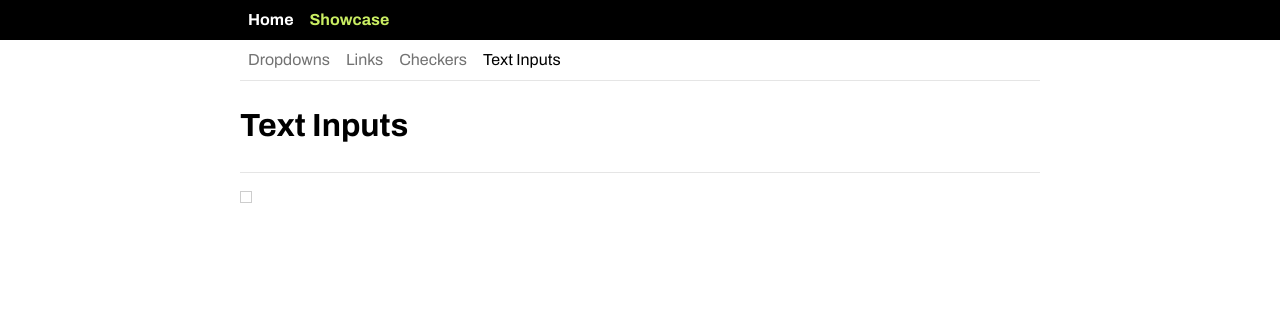
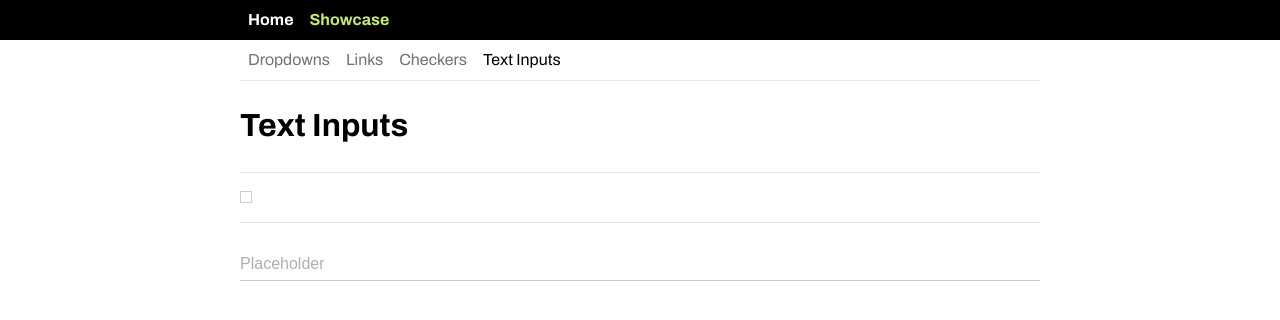
Before and after one commit to kamrade/auto-catalogue, a SvelteKit app: page /showcase/text-inputs in a window 1280 px wide. Shown: the top 320 px of the page. Built offline with nearby package versions, Linux system fonts and the light colour scheme.

Commit message:
TextInput + css components

```diff
--- a/src/lib/components/Button/Button.scss
+++ b/src/lib/components/Button/Button.scss
@@ -50,9 +50,9 @@
 }
 
 :global(.CatButton.CatButton--theme--secondary.CatButton--variant--contained) {
-  --background: var(--bg-control-100);
-  --hoverBackground: var(--bg-control-200);
-  --activeBackground: var(--bg-control-300);
+  --background: var(--bg-control-200);
+  --hoverBackground: var(--bg-control-300);
+  --activeBackground: var(--bg-control-400);
   --borderColor: var(--transparent);
   --color: var(--text-color-base);
   --hoverColor: var(--text-color-base);
--- a/src/lib/components/Button/index.ts
+++ b/src/lib/components/Button/index.ts
@@ -1,2 +1,3 @@
 import Button from './Button.svelte';
 export { Button };
+export * from './Button';
--- a/src/lib/components/Select/Select.svelte
+++ b/src/lib/components/Select/Select.svelte
@@ -5,18 +5,19 @@
   export let options: SelectOption[] = [];
   export let width = 0;
   export let maxHeight = 0;
-
+  export let value: SelectOption;
+  export let onChange: (e: MouseEvent, option: SelectOption) => void;
 
   let ref: HTMLDivElement;
-  let selected: SelectOption;
 
   let dropdownVisible: boolean;
 
-  const handleOptionClick = (e: MouseEvent, option: SelectOption, index: number) => {
-    selected = option;
+  const handleOptionClick = (e: MouseEvent, option: SelectOption) => {
+    // value = option;
+    onChange && onChange(e, option);
     dropdownVisible = false;
   };
-  const hideDropdown = (index: number) => (dropdownVisible = false);
+  const hideDropdown = () => (dropdownVisible = false);
 </script>
 
 <div
@@ -25,17 +26,22 @@
   bind:this={ref}
 >
 
-  <Button props={{ theme: 'primary', onClick: () => (dropdownVisible = !dropdownVisible) }}>
+  <Button props={{ theme: 'secondary', onClick: () => (dropdownVisible = !dropdownVisible) }} on:focus={() => console.log('focus')}>
     <i class="ri-arrow-down-s-line" slot="suffix" />
-    <slot />
+    <span><slot/></span>
+    {#if !value}
+      <span style="color: gray">Select value</span>
+    {:else}
+      {value.text}
+    {/if}
   </Button>
 
   {#if dropdownVisible}
     <Portal>
-      <Dropdown {width} {maxHeight} selected={selected}
+      <Dropdown {width} {maxHeight} selected={value}
         parentEl={ref} {options}
-        handleOptionClick={(e, option) => handleOptionClick(e, option, 0)}
-        hideDropdown={() => hideDropdown(0)}
+        handleOptionClick={(e, option) => handleOptionClick(e, option)}
+        hideDropdown={() => hideDropdown()}
       />
     </Portal>
   {/if}
--- /dev/null
+++ b/src/lib/components/TextInput/TextInput.svelte
@@ -0,0 +1,54 @@
+<script lang="ts">
+  export let placeholder: string = '';
+
+</script>
+
+<div class="TextInput">
+  <input {placeholder} class="TextInput-el" type="text" />
+</div>
+
+<style lang="scss">
+  .TextInput {
+    display: block;
+    position: relative;
+    line-height: 0;
+
+    &:focus-within {
+      &::after {
+        background: #333;
+        transform: scaleY(2);
+      }
+    }
+
+    &::after {
+      content: '';
+      position: absolute;
+      bottom: 0;
+      height: 1px;
+      left: 0;
+      right: 0;
+      background: #ccc;
+      transition: all .3s ease-in-out;
+      transform-origin: 100% 100%;
+    }
+
+    .TextInput-el {
+      border: none;
+      position: relative;
+      height: 100%;
+      width: 100%;
+      padding: 0.5rem 0;
+      font-size: 1rem;
+      line-height: 1.5;
+
+      &::placeholder {
+        color: var(--text-color-muted);
+      }
+
+      &:focus {
+        outline: none;
+        border: none;
+      }
+    }
+  }
+</style>
--- /dev/null
+++ b/src/lib/components/TextInput/index.ts
@@ -0,0 +1,2 @@
+import TextInput from './TextInput.svelte';
+export { TextInput };
--- a/src/lib/index.ts
+++ b/src/lib/index.ts
@@ -6,3 +6,4 @@ export * from './components/Hr';
 export * from './components/Container';
 export * from './components/Link';
 export * from './components/Select';
+export * from './components/TextInput';
--- a/src/routes/+layout.svelte
+++ b/src/routes/+layout.svelte
@@ -2,7 +2,8 @@
   import { Container, Link } from '$lib';
 </script>
 
-<header class="header">
+<div class="App">
+  <header class="header-main">
     <Container>
       <div class="header-content">
         <b><Link inverted={true} href="/">Home</Link></b>
@@ -12,10 +13,13 @@
   </header>
 
   <slot />
+</div>
 
 <style lang="scss">
-  @import '../styles/variables.scss';
-  .header {
+
+  @import '../styles/global.scss';
+
+  .header-main {
     background-color: #000;
     color: #fff;
     .header-content {
--- a/src/routes/showcase/text-inputs/+page.svelte
+++ b/src/routes/showcase/text-inputs/+page.svelte
@@ -1,5 +1,5 @@
 <script lang="ts">
-  import { Checkbox, Hr } from '$lib';
+  import { Checkbox, Hr, TextInput } from '$lib';
 
   let value = false;
   let setValue = (v: boolean) => {
@@ -8,6 +8,10 @@
 </script>
 
 <h1>Text Inputs</h1>
-
 <Hr />
 <Checkbox name="chkbox" onClick={setValue} {value} />
+<Hr />
+
+<div class="my-6">
+  <TextInput placeholder='Placeholder' />
+</div>
--- /dev/null
+++ b/src/styles/global.scss
@@ -0,0 +1,3 @@
+@import './variables.scss';
+@import './spacing.scss';
+@import './typography.scss';
--- /dev/null
+++ b/src/styles/spacing.scss
@@ -0,0 +1,31 @@
+$props: "m", "p";
+$dirs: "t", "b", "l", "r";
+$bi-dirs: "y", "x";
+$props-map: ("m": "margin", "p": "padding");
+$dirs-map: ("t": "top", "b": "bottom", "l": "left", "r": "right");
+
+@each $prop in $props {
+
+  @each $dir in $dirs {
+    @for $i from 1 through 6 {
+      :global( .#{ $prop }#{ $dir }-#{ $i } ) { // .mt-1
+        #{ map-get($props-map, $prop) }-#{map-get( $dirs-map, $dir )}: var( --space-#{$i} );
+      }
+    }
+  }
+
+  @each $bi-dir in $bi-dirs {
+    @for $i from 1 through 6 {
+      :global( .#{ $prop }#{ $bi-dir }-#{ $i } ) {
+        @if $bi-dir == "y" {
+          #{ map-get($props-map, $prop) }-top: var( --space-#{$i} );
+          #{ map-get($props-map, $prop )}-bottom: var( --space-#{$i} );
+        }
+        @if $bi-dir == "x" {
+          #{ map-get($props-map, $prop) }-left: var( --space-#{$i} );
+          #{ map-get($props-map, $prop )}-right: var( --space-#{$i} );
+        }
+      }
+    }
+  }
+}
--- /dev/null
+++ b/src/styles/typography.scss
@@ -0,0 +1,3 @@
+:global(.text-muted) {
+  color: var(--text-color-muted);
+}
```
Also changed, not shown: src/routes/showcase/dropdowns/+page.svelte (+13 -5 lines), 1 other file (tests, documents, lock files or other folders). Lines whose indentation alone changed are shown as unchanged.
